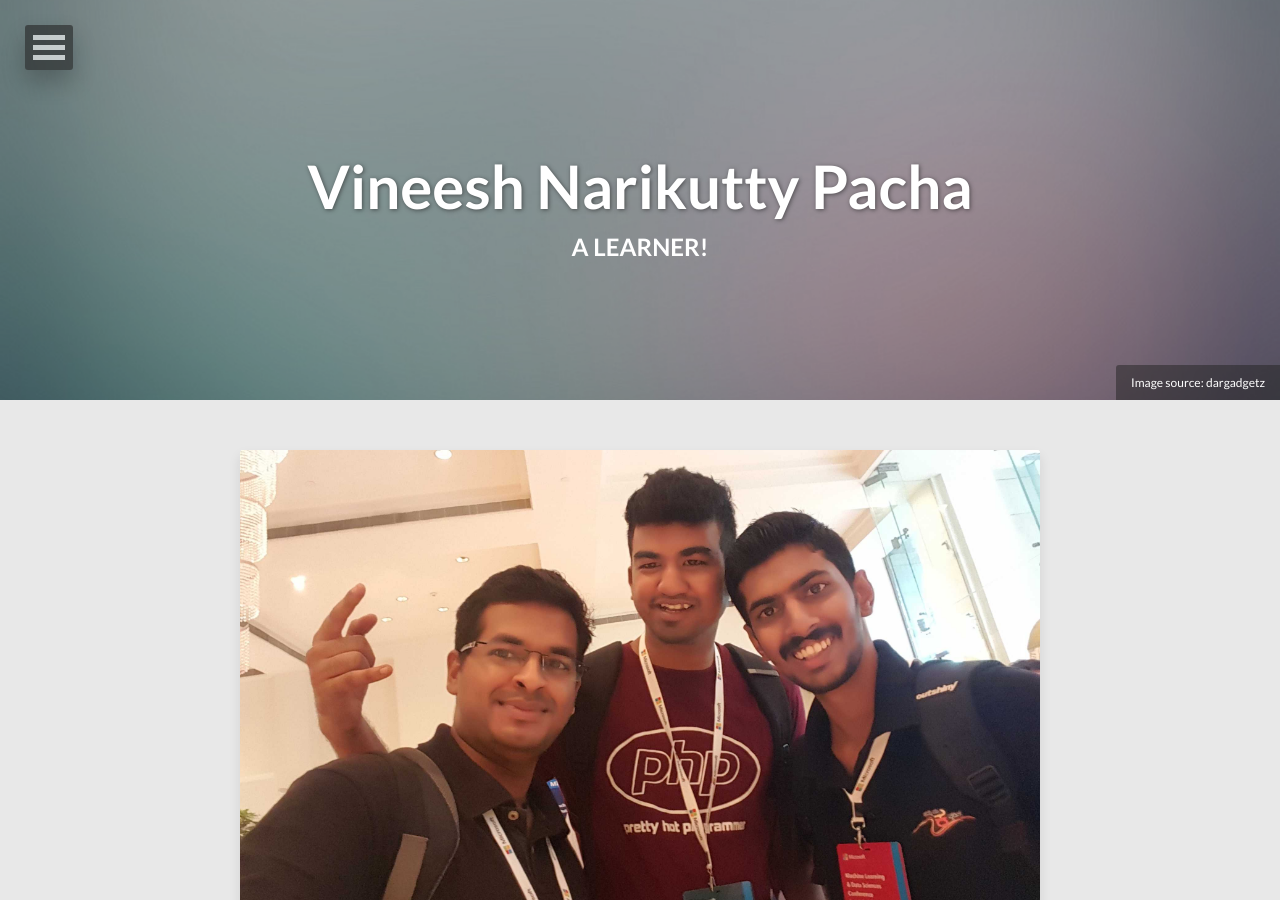
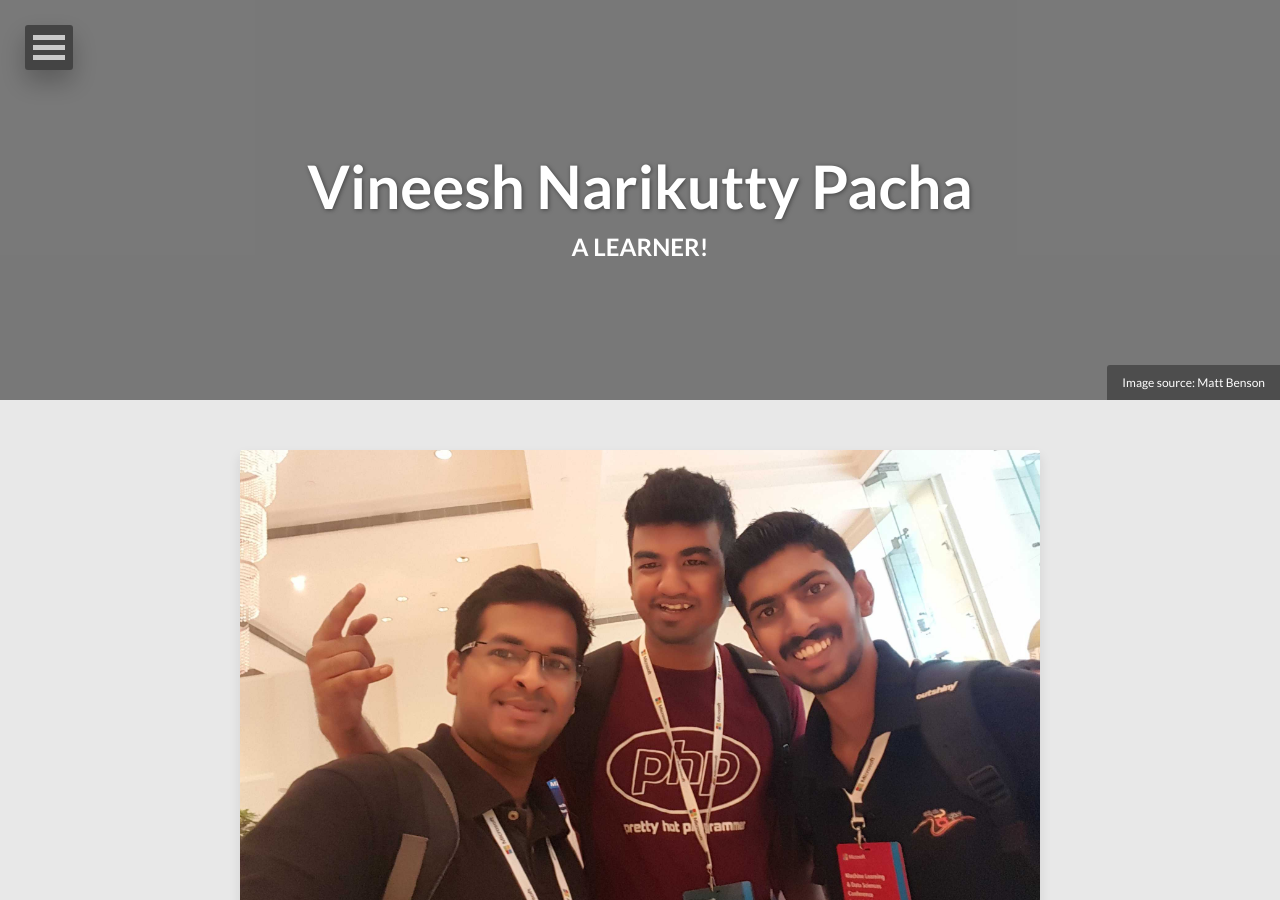
Before and after one commit to vineeshnp/vineeshnp.github.io, a Jekyll site: the page built from index.html, in a window 1280 px wide and 900 px high. Built offline with Jekyll 4.4.1, drawn with Linux system fonts in a browser that asks for light colours; nearby versions of some CDN libraries; the list of posts is cut into pages by our own code; comment, search, counter and statistics services are not loaded.

Commit message:
[new image] Background, [config] Added analytics

```diff
--- a/_config.yml
+++ b/_config.yml
@@ -1,6 +1,6 @@
 title:  Vineesh Narikutty Pacha
 description:      A Learner
-disqus_shortname:
+disqus_shortname: vnp
 reading_time:     false
 words_per_minute: 200
 # Your site's domain goes here (eg: https://mmistakes.github.io, http://yourdomain.com, etc)
@@ -29,7 +29,7 @@
 background:
 
 # Analytics and webmaster tools stuff goes here
-google_analytics:
+google_analytics: UA-82757122-1
 google_verify:
 # https://ssl.bing.com/webmaster/configure/verify/ownership Option 2 content= goes here
 bing_verify:
--- a/index.html
+++ b/index.html
@@ -5,9 +5,9 @@
 tags: [vineesh narikutty pacha,personal, blog]
 comments: false
 image:
-  feature: abstract-1.jpg
-  credit: dargadgetz
-  creditlink: http://www.dargadgetz.com/ios-7-abstract-wallpaper-pack-for-iphone-5-and-ipod-touch-retina/
+  feature: background01.jpg
+  credit: Matt Benson
+  creditlink: https://unsplash.com/@mattgyver
 ---
 
 {% for post in paginator.posts %}
```
Also changed, not shown: 1 other file.
